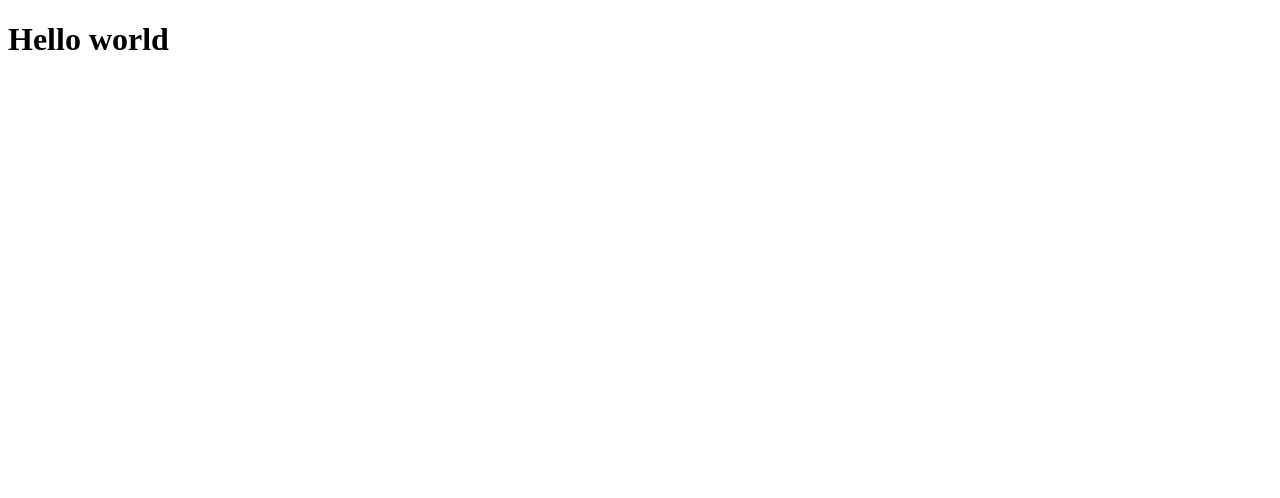
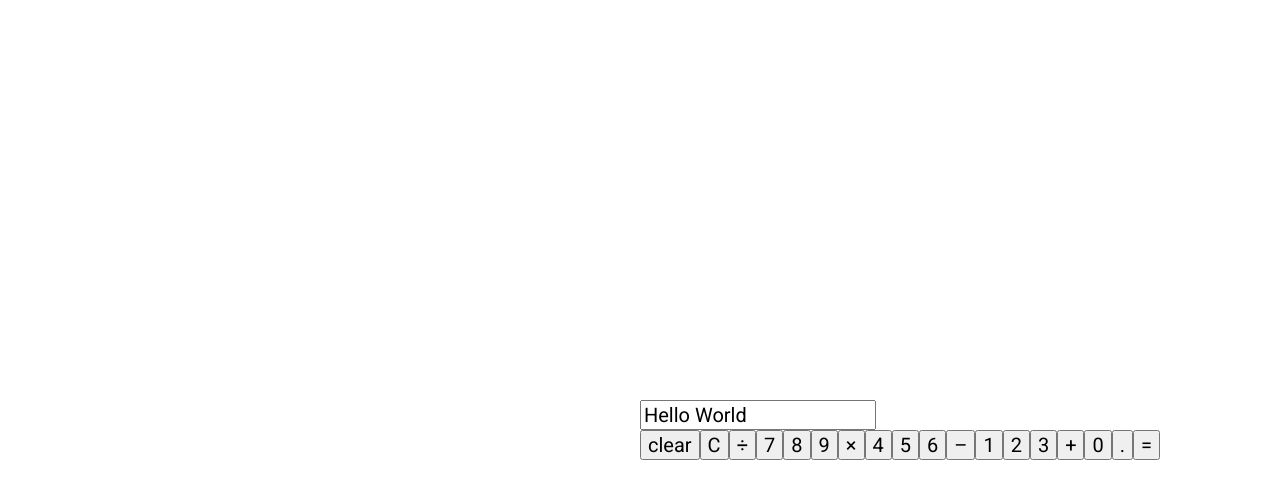
Before and after one commit to jvprofits28/calculator, a React (Create React App) app: page / in a window 1280 px wide. Shown: the top 498 px of the page. Built offline with nearby package versions, Linux system fonts and the light colour scheme.

Commit message:
added basic structure and some css as well

```diff
--- /dev/null
+++ b/src/App.css
@@ -0,0 +1,15 @@
+@import url("https://fonts.googleapis.com/css2?family=Roboto:ital,wght@0,400;0,500;1,700&display=swap");
+* {
+  font-family: "Roboto", sans-serif;
+  font-size: 20px;
+}
+body {
+  display: flex;
+  justify-content: center;
+  align-items: center;
+}
+.container {
+  top: 50%;
+  left: 50%;
+  position: absolute;
+}
--- a/src/App.js
+++ b/src/App.js
@@ -1,10 +1,36 @@
-import React from "react";
+import React, { useState } from "react";
+import "./App.css";
 
 const App = () => {
+  const [result, setResult] = useState("Hello World");
   return (
-    <div>
-      <h1>Hello world</h1>
-    </div>
+    <>
+      <div className="container">
+        <form>
+          <input type="text" value={result} />
+        </form>
+        <div className="keypad">
+          <button>clear</button>
+          <button>C</button>
+          <button>&divide;</button>
+          <button>7</button>
+          <button>8</button>
+          <button>9</button>
+          <button>&times;</button>
+          <button>4</button>
+          <button>5</button>
+          <button>6</button>
+          <button>&ndash;</button>
+          <button>1</button>
+          <button>2</button>
+          <button>3</button>
+          <button>+</button>
+          <button>0</button>
+          <button>.</button>
+          <button>=</button>
+        </div>
+      </div>
+    </>
   );
 };
 
```
